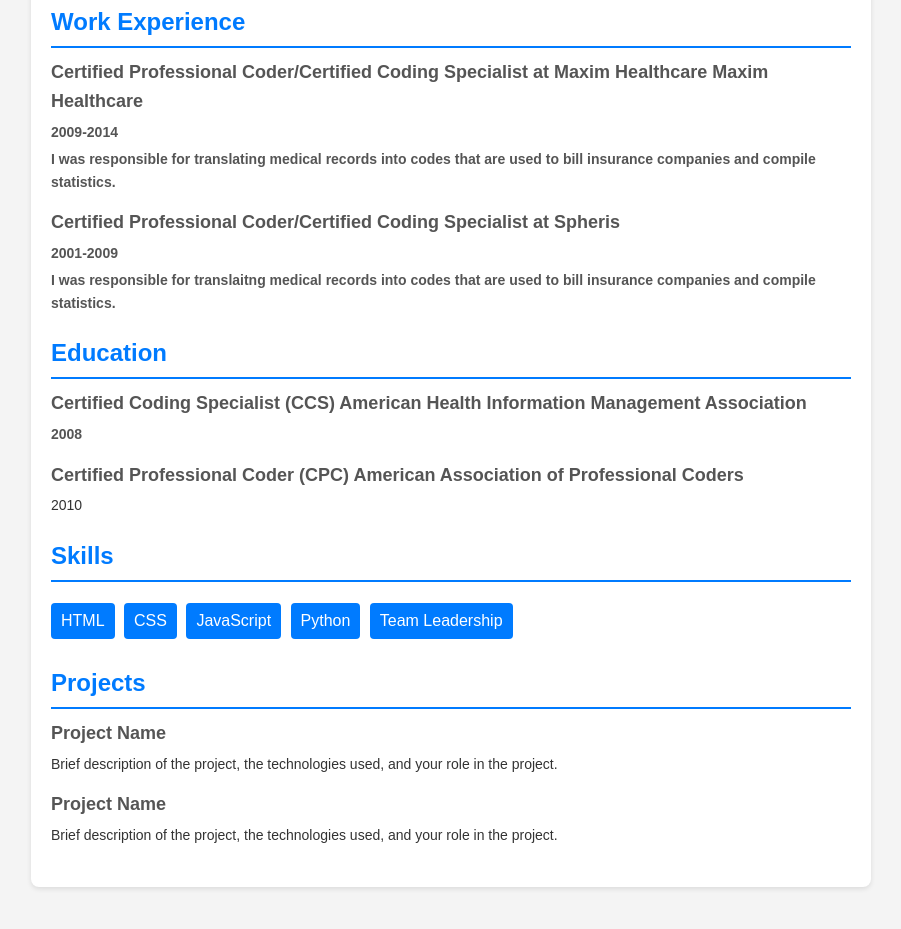
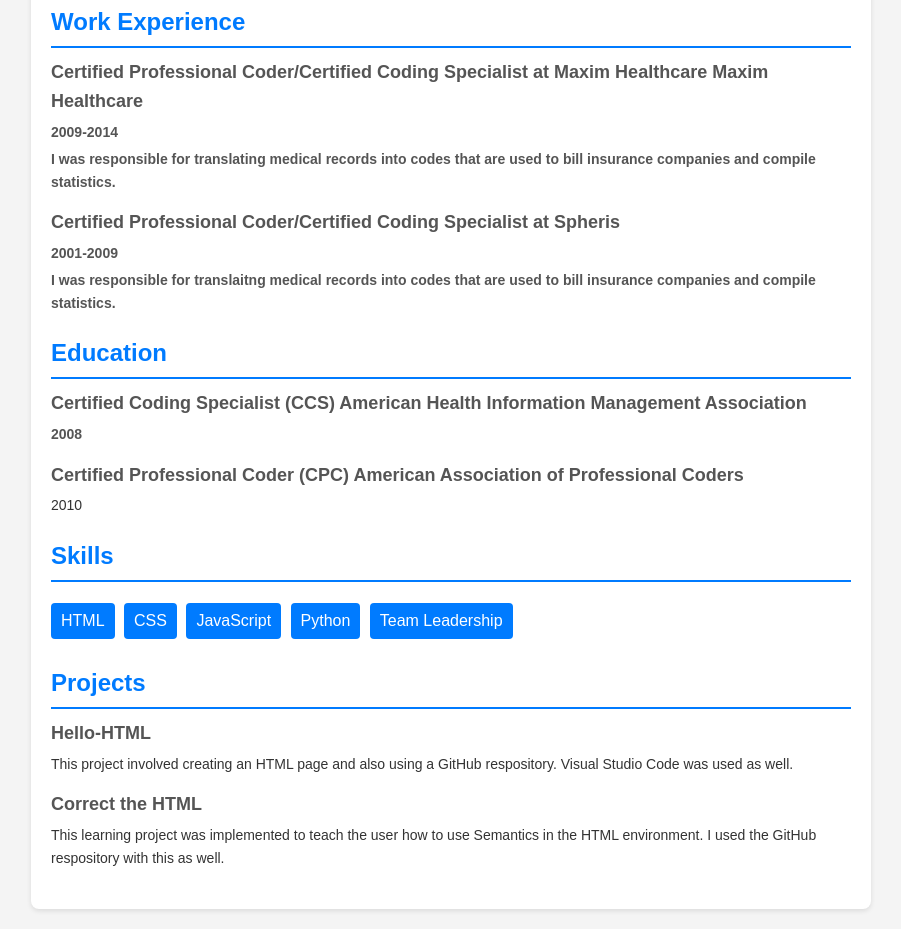
Before and after one commit to Sroaks8/SheilaOaks.github.io, a plain HTML site: page index.html in a window 1280 px wide. Shown: the part 296-1225 px from the top of the page, without its empty margins (189-1090 px from the left). Before the commit the page ends 1203 px from the top, so only its background shows below. Drawn offline with Linux system fonts and the light colour scheme.

Commit message:
added projects

```diff
--- a/index.html
+++ b/index.html
@@ -145,17 +145,17 @@
             <section class="section">
                 <h2>Projects</h2>
                 <div class="item">
-                    <h3>Project Name</h3>
+                    <h3>Hello-HTML</h3>
                     <p>
-                        Brief description of the project, the technologies used,
-                        and your role in the project.
+                        This project involved creating an HTML page and also using a GitHub respository.
+                        Visual Studio Code was used as well.
                     </p>
                 </div>
                 <div class="item">
-                    <h3>Project Name</h3>
+                    <h3>Correct the HTML </h3>
                     <p>
-                        Brief description of the project, the technologies used,
-                        and your role in the project.
+                        This learning project was implemented to teach the user how to use Semantics in the HTML environment.
+                        I used the GitHub respository with this as well.
                     </p>
                 </div>
             </section>
```
